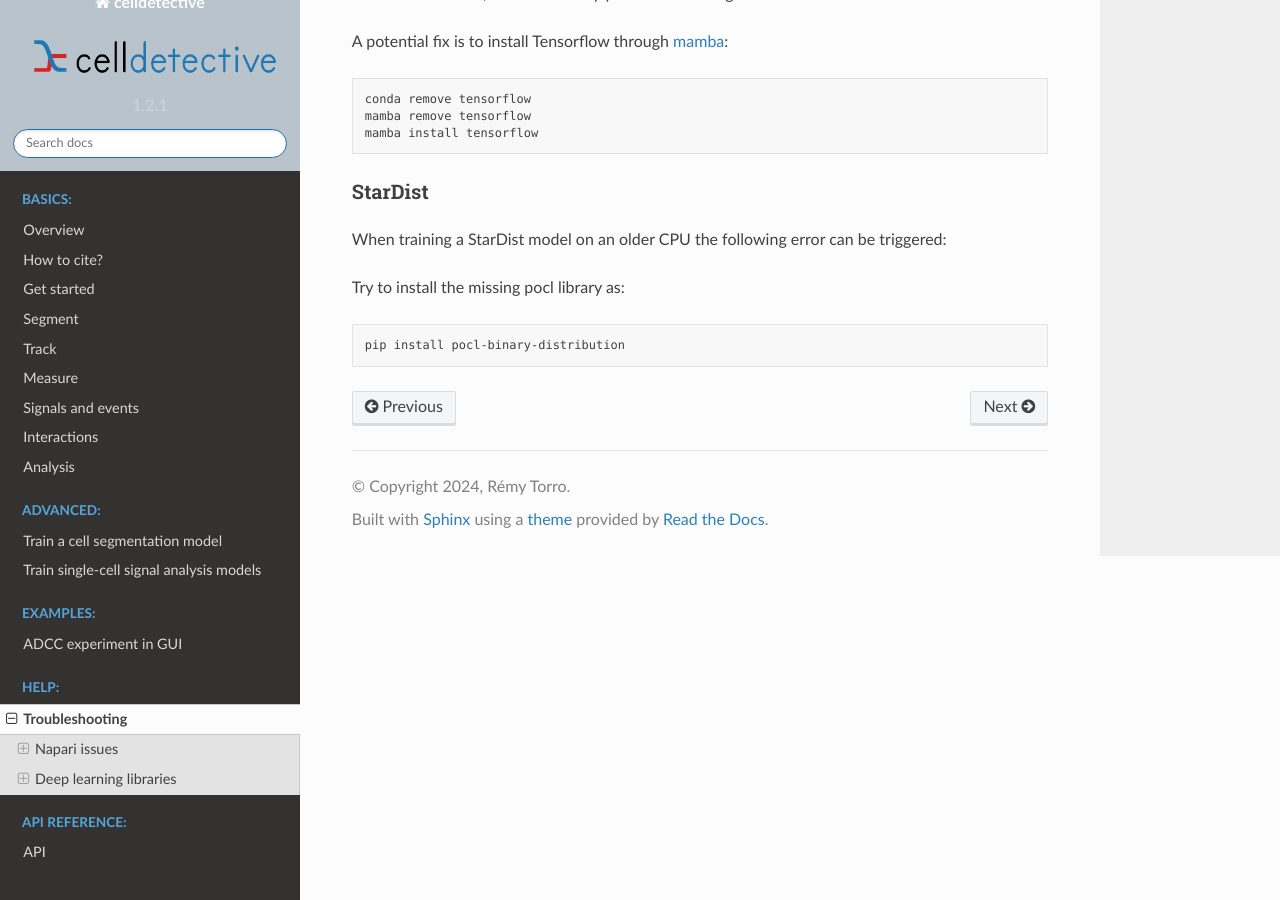
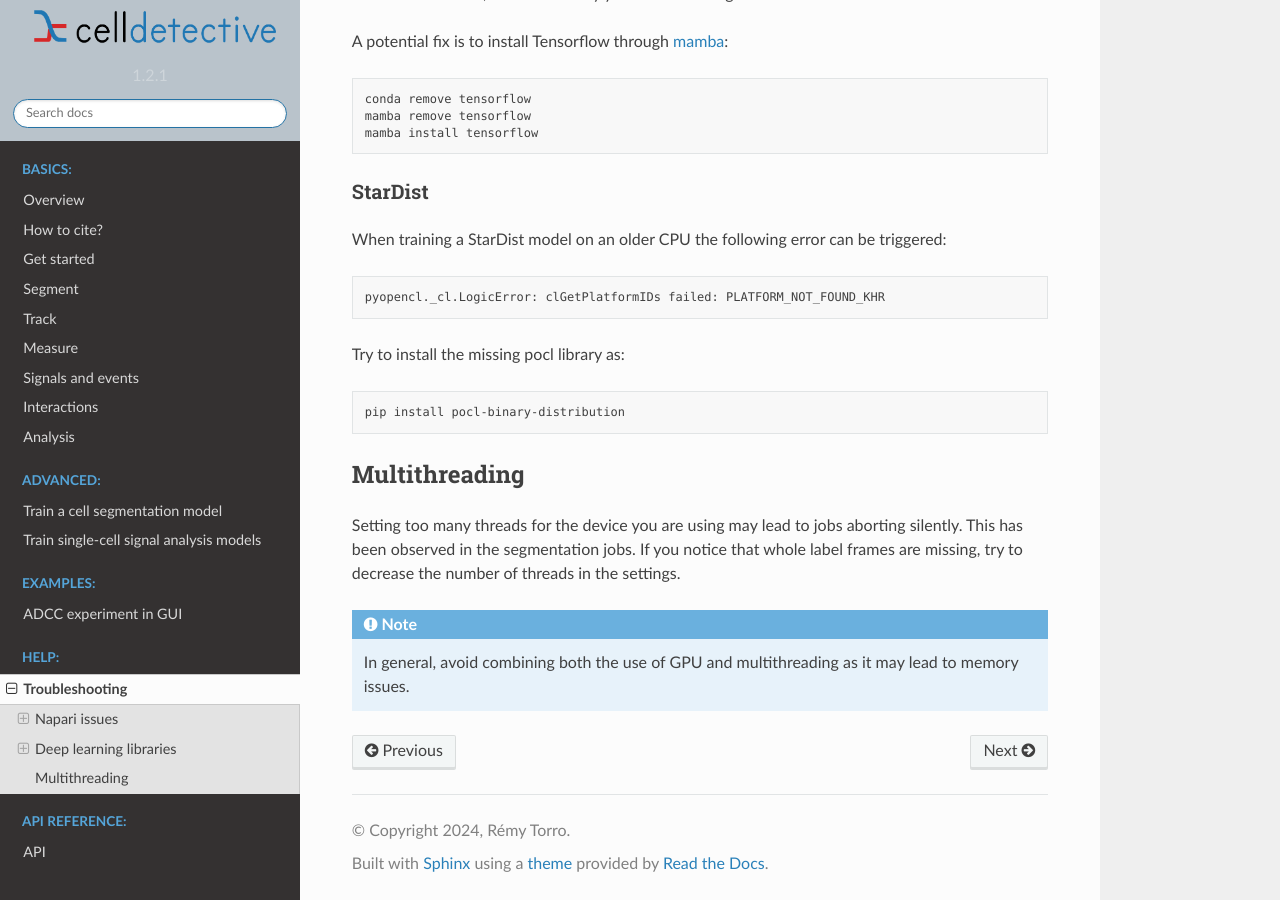
Before and after one commit to remyeltorro/celldetective, a Sphinx documentation site: the page built from docs/source/troubleshooting.rst, in a window 1280 px wide and 900 px high, scrolled down 1091 px. Built offline with Sphinx 7.4.7 and the Read the Docs theme 2.0.0, drawn with Linux system fonts in a browser that asks for light colours; pages that are not in the unit, such as notebooks, are missing from menus.

Commit message:
docs: update troubleshooting threads

```diff
--- a/docs/source/troubleshooting.rst
+++ b/docs/source/troubleshooting.rst
@@ -72,6 +72,7 @@ StarDist
 When training a StarDist model on an older CPU the following error can be triggered:
 
 .. code-block:: bash
+
     pyopencl._cl.LogicError: clGetPlatformIDs failed: PLATFORM_NOT_FOUND_KHR
 
 Try to install the missing pocl library as:
@@ -79,3 +80,12 @@ Try to install the missing pocl library as:
 .. code-block:: bash
 
     pip install pocl-binary-distribution
+
+Multithreading
+--------------
+
+Setting too many threads for the device you are using may lead to jobs aborting silently. This has been observed in the segmentation jobs. If you notice that whole label frames are missing, try to decrease the number of threads in the settings.
+
+.. note::
+
+    In general, avoid combining both the use of GPU and multithreading as it may lead to memory issues.
```
